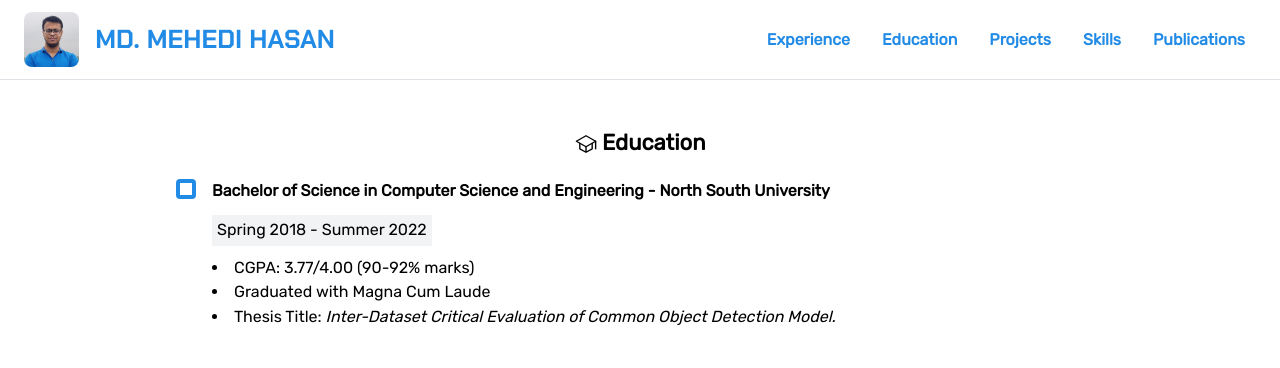
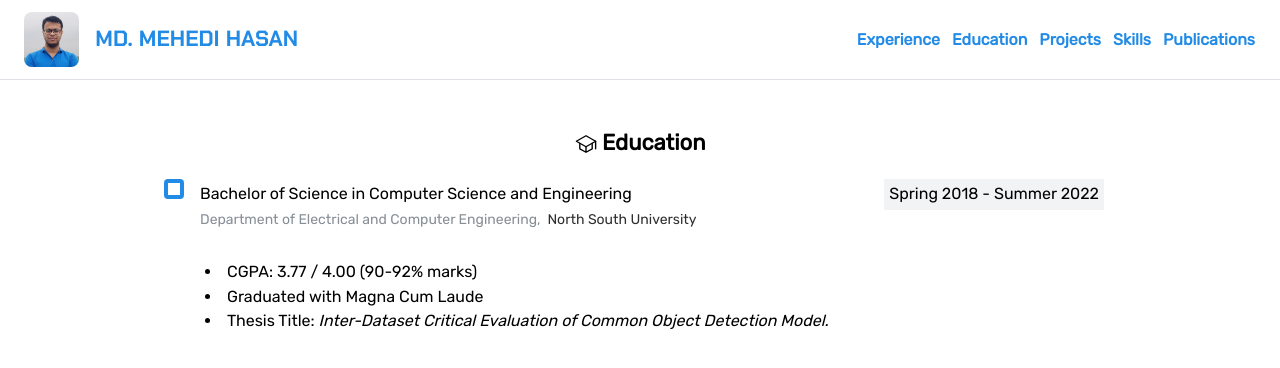
Before and after one commit to mhasan502/mhasan502.github.io, a React (Vite) app: page /education in a window 1280 px wide. Shown: the top 368 px of the page. Built offline with nearby package versions, Linux system fonts and the light colour scheme.

Commit message:
fixed education design issue

```diff
--- a/src/components/Header.jsx
+++ b/src/components/Header.jsx
@@ -19,7 +19,7 @@ const NavbarOptions = () => {
 			to={item.link}
 			key={item.tag}
 		>
-			<Button size={'compact-md'}
+			<Button size={'compact-md'} p={0}
 				variant={index === activeButtonIndex ? 'primary' : 'subtle'}
 				onClick={() => setActiveButtonIndex(index)}
 			>
@@ -66,7 +66,7 @@ const Header = ({opened, toggle}) => {
 									src={'../../public/Mehedi.jpg'}
 								/>
 									<Title
-										order={2}
+										order={3}
 										tt="uppercase"
 										c={'blue'}
 										style={{ fontFamily: 'Chakra Petch'}}
--- a/src/components/Skeleton.jsx
+++ b/src/components/Skeleton.jsx
@@ -2,6 +2,7 @@ import {AppShell} from '@mantine/core';
 import Header from './Header.jsx';
 import {useDisclosure} from '@mantine/hooks';
 import {IconContext} from "react-icons";
+import PropTypes from "prop-types";
 
 const Skeleton = ({children}) => {
   const [opened, {toggle}] = useDisclosure();
@@ -26,4 +27,8 @@ const Skeleton = ({children}) => {
   )
 }
 
+Skeleton.propTypes = {
+  children: PropTypes.node,
+};
+
 export default Skeleton;
--- a/src/pages/Education.jsx
+++ b/src/pages/Education.jsx
@@ -1,5 +1,5 @@
 import Skeleton from "../components/Skeleton.jsx";
-import {Container, Group, Space, Title, Text, Timeline, List} from "@mantine/core";
+import {Container, Group, Space, Title, Text, Timeline, List, Anchor} from "@mantine/core";
 import {IoSchoolOutline} from "react-icons/io5";
 
 const Education = () => {
@@ -14,21 +14,29 @@ const Education = () => {
           </Title>
         </Group>
         <Space h={'lg'}/>
-        <Timeline active={3} bulletSize={20}  radius={'sm'}>
-          <Timeline.Item>
-            <Title order={5}>
-              Bachelor of Science in Computer Science and Engineering - North South University
-            </Title>
-
-            <Space h="sm"/>
-            <Text bg='gray.1' style={{ display: 'inline-block' }} px={5} py={3}>
+        <Timeline active={3} bulletSize={20} radius={'sm'} p={0} m={0}>
+          <Timeline.Item title={
+            <>
+              <Group justify={"space-between"}>
+                <Text>Bachelor of Science in Computer Science and Engineering</Text>
+                <Text bg={'gray.1'} style={{display: 'inline-block'}} px={5} py={3}>
                   Spring 2018 - Summer 2022
                 </Text>
-            <Space h="xs"/>
+              </Group>
 
-            <List>
+              <Text size={'sm'} c={'dimmed'}>
+                Department of Electrical and Computer Engineering, &nbsp;
+                <Anchor c={'dark'} target={"_blank"} href={'http://northsouth.edu/'}>
+                  North South University
+                </Anchor>
+              </Text>
+            </>
+          }>
+            <Space h="lg"/>
+
+            <List p={5}>
               <List.Item>
-                CGPA: 3.77/4.00 (90-92% marks)
+                CGPA: 3.77 / 4.00 (90-92% marks)
               </List.Item>
               <List.Item>
                 Graduated with Magna Cum Laude
@@ -47,7 +55,8 @@ const Education = () => {
 
     </Container>
 </Skeleton>
-  );
+)
+  ;
 }
 
 export default Education;
--- a/src/pages/Experience.jsx
+++ b/src/pages/Experience.jsx
@@ -34,7 +34,7 @@ const Experience = () => {
             </>
           }>
             <Space h={'lg'}/>
-            <List>
+            <List p={5}>
               <List.Item>
                 Developed and deployed machine learning models for RMG and retail store analytics projects, improving
                 performance and scalability by an average of 20%.
@@ -91,7 +91,7 @@ const Experience = () => {
               </Text>
             </>
           }>
-            <List>
+            <List p={5}>
               <List.Item>
                 Developed and maintained a high-traffic website for the International Conference on Computer and
                 Information Technology (ICCIT) 2021, garnering positive feedback from over 30,000 visitors.
@@ -140,7 +140,7 @@ const Experience = () => {
               </Text>
             </>
           }>
-            <List>
+            <List p={5}>
               <List.Item>
                 Conducted livelihood vulnerability assessment for 10,000+ people post-disaster, enabling targeted relief
                 distribution.
@@ -205,7 +205,7 @@ const Experience = () => {
             </Text>
             <Space h={'lg'}/>
 
-            <List>
+            <List p={5}>
               <List.Item>
                 Conducted tutorial sessions for students needing extra help outside of class hours.
               </List.Item>
--- a/src/pages/Skills.jsx
+++ b/src/pages/Skills.jsx
@@ -15,7 +15,7 @@ const Skills = () => {
         </Group>
         <Space h={'lg'}/>
 
-        <List>
+        <List p={5}>
           <List.Item>
             <Text span fw={700}>Programming Languages : </Text>
             Python, Javascript, C++
@@ -48,7 +48,7 @@ const Skills = () => {
           day on work. I am flexible with programming languages and technologies. I have
         </Text>
         <Space h={'sm'}/>
-        <List>
+        <List p={5}>
           <List.Item>
             built apps in <Mark color="gray.4">Java</Mark> to be used on client side.
           </List.Item>
```
Lines whose indentation alone changed are shown as unchanged.
